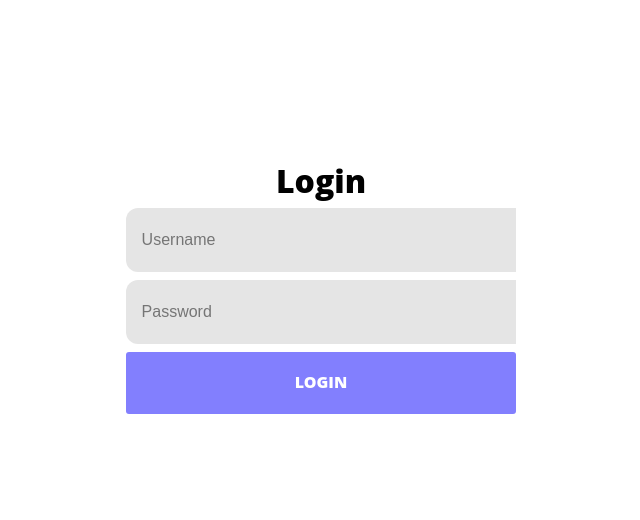
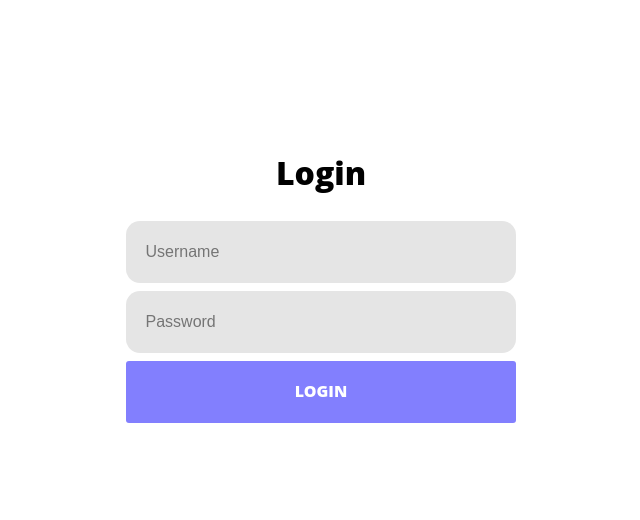
Before and after one commit to Yuri006/MissedWall, a Flask app: page /login in a window 1280 px wide. Shown: the top 520 px of the page, without its empty margins (319-959 px from the left). Run offline with Flask 2, Linux system fonts and the light colour scheme; some libraries are stand-ins or nearby versions.

Commit message:
create interactive login page, and working db

```diff
--- a/app.py
+++ b/app.py
@@ -2,6 +2,8 @@
 from wall_db import *
 
 app = Flask(__name__)
+global main_db
+main_db = MainDB('wall.db')
 
 
 @app.route('/admin')
@@ -11,15 +13,21 @@
 
 @app.route('/login')
 def login():
+    if (request.cookies.get('username') is not None) and (request.cookies.get('password') is not None):
+        return redirect(
+            '/cgi-bin/login?username=' + request.cookies.get('username') + '&password=' + request.cookies.get(
+                'password'))
     return render_template('login_page.html')
 
 
-'''
 @app.route('/wall')
 def main_wall():
-    return render_template('wall.html')
+    username = request.cookies.get('username')
+    password = request.cookies.get('password')
+    return render_template('wall.html', name=username, password=password)
 
 
+'''
 @app.route('/registration')
 def reg():
     return render_template('reg.html')
@@ -31,21 +39,29 @@
     return render_template('Index.html')
 
 
-@app.route('/cgi-bin/')
-def cgi():
-    name = request.args.get('username')
-    password = request.args.get('password')
-    res = make_response('')
-    res.set_cookie('username', name, max_age=60 * 60 * 24 * 365 * 2)
-    res.set_cookie('password', password, max_age=60 * 60 * 24 * 365 * 2)
-    print(name, password)
-    return render_template('Index.html')
-
-
-@app.route('/cookie/')
-def getcookie():
-    name = request.cookies.get('name')
-    return '<h1>welcome ' + name + '</h1>'
+@app.route('/cgi-bin/<action>')
+def cgi(action):
+    if action == 'login':
+        name = request.args.get('username')
+        password = request.args.get('password')
+        correct = main_db.check_password(name, password)
+        if not correct:
+            resp = make_response(redirect('/wall'))
+            resp.set_cookie('username', name, max_age=60 * 60 * 24 * 365 * 2)
+            resp.set_cookie('password', password, max_age=60 * 60 * 24 * 365 * 2)
+            return resp
+        else:
+            if (request.cookies.get('username') is not None) and (request.cookies.get('password') is not None):
+                resp = make_response(redirect('/login'))
+                resp.set_cookie('username', request.cookies.get('username'), max_age=0)
+                resp.set_cookie('password', request.cookies.get('password'), max_age=0)
+                return resp
+            return redirect('/login')
+    elif action == 'user_check':
+        nick = request.args.get('nick')
+        if not main_db.check_name(nick):
+            return '1'
+        return '0'
 
 
 @app.errorhandler(404)
@@ -53,18 +69,7 @@
     return render_template('404page.html'), 404
 
 
-@app.route('/cookie/')
-def cookie():
-    if not request.cookies.get(''):
-        res = make_response("Setting a cookie")
-
-    else:
-        res = make_response("Value of cookie foo is {}".format(request.cookies.get('foo')))
-    return res
-
-
 if __name__ == '__main__':
-    main_db = MainDB()
     # app.templates_auto_reload = True
     # app.jinja_env.auto_reload = True
     app.run()
--- /dev/null
+++ b/static/login_page.js
@@ -0,0 +1,21 @@
+/* import $ from "./jquery.module.js"; */
+import $ from "./jquery.module.js";
+
+export function checking_nickname() {
+    let nick = document.getElementById('nick-field').value
+    /* console.log(nick) */
+    let url = "/cgi-bin/user_check?nick=" + nick;
+    if (nick != ''){
+        $.get(url, function (data) {
+        if (data == '0') {
+            document.getElementById('nick-field').style.backgroundColor = '#b96e78'
+        } else {
+            document.getElementById('nick-field').style.backgroundColor = '#e5e5e5'
+        }
+        /* console.log(data) */
+    });
+    } else {
+        document.getElementById('nick-field').style.backgroundColor = '#e5e5e5'
+    }
+
+}
--- a/templates/login_page.html
+++ b/templates/login_page.html
@@ -9,25 +9,53 @@
             font-family: "Open Sans Extrabold";
             padding-top: 30px;
         }
-        .input100 {
+
+        #nick-field {
             color: #403866;
             line-height: 1.2;
             font-size: 16px;
             width: 100%;
             background-color: #e5e5e5;
             position: relative;
-
             display: block;
 
             height: 62px;
             border: none;
-            border-radius: 12px;
+            border-radius: 14px;
             margin-bottom: 2%;
-            padding-left: 4%;
+            box-sizing: border-box;
+            padding-left: 5%;
+
+            transition: background-color 0.7s linear;
+
+            /* transition: background-color 3s cubic-bezier(0.1, 0.8, 0.5, 2), color 3s 1s linear; */
+
+            /* transition-property: background-color, color;
+            transition-duration: 3s;
+            transition-delay: 0s, 1s;
+            transition-timing-function: cubic-bezier(0.1, 0.8, 0.5, 2), linear; */
 
         }
 
-        .wrap-login100 {
+        #passwd-field {
+            color: #403866;
+            line-height: 1.2;
+            font-size: 16px;
+            width: 100%;
+            background-color: #e5e5e5;
+            position: relative;
+            display: block;
+
+            height: 62px;
+            border: none;
+            border-radius: 14px;
+            margin-bottom: 2%;
+            box-sizing: border-box;
+            padding-left: 5%;
+
+        }
+
+        .login-div {
             width: 390px;
             background: #fff;
             border-radius: 10px;
@@ -38,9 +66,10 @@
             height: 400px;
         }
 
-        .login100-form-btn {
+        .login-btn {
             font-family: "Open Sans Extrabold";
             font-size: 16px;
+            overflow: hidden;
             color: #fff;
             line-height: 1.2;
             text-transform: uppercase;
@@ -59,37 +88,65 @@
             transition: all 0.4s;
         }
 
-        .login100-form-btn:hover {
+        .login-btn:hover {
             background-color: #403866;
         }
 
-        .wrap-login1 {
+        .login-mini-div {
             height: 25%;
             position: relative;
-            overflow: hidden;
         }
 
-        .input100::-moz-placeholder {text-indent: 0px;   transition: text-indent 0.3s ease;}
-        .input100:focus::-moz-placeholder {text-indent: 500px; transition: text-indent 0.3s ease;}
+        #nick-field::-moz-placeholder {
+            text-indent: 0px;
+            transition: text-indent 0.3s ease;
+        }
 
+        #passwd-field::-moz-placeholder {
+            text-indent: 0px;
+            transition: text-indent 0.3s ease;
+        }
+
+        #nick-field:focus::-moz-placeholder {
+            text-indent: 500px;
+            transition: text-indent 0.3s ease;
+        }
+
+        #passwd-field:focus::-moz-placeholder {
+            text-indent: 500px;
+            transition: text-indent 0.3s ease;
+        }
     </style>
 </head>
 <body>
-<div class='wrap-login100'>
-    <div class='wrap-login1'>
+<div class='login-div'>
+    <div class='login-mini-div'>
         <h1>Login</h1>
     </div>
-    <form action='/cgi-bin/login' method="get">
-        <div class='wrap-login1'>
-            <input type="text" class='input100' name="username" placeholder="Username">
+    <form action='cgi-bin/login' method="get">
+        <div class='login-mini-div'>
+            <input type="text" id='nick-field' name="username" placeholder="Username">
         </div>
-        <div class='wrap-login1'>
-            <input type="password" class='input100' name="password" placeholder="Password">
+        <div class='login-mini-div'>
+            <input type="password" id='passwd-field' name="password" placeholder="Password">
         </div>
-        <div class='wrap-login1'>
-            <input class='login100-form-btn' type="submit" value="Login">
+        <div class='login-mini-div'>
+            <input class='login-btn' type="submit" value="Login">
         </div>
     </form>
+    <script type='module'>
+        import {checking_nickname} from "../static/login_page.js";
+
+        let field = document.getElementById("nick-field");
+        let current_value = field.value
+        field.addEventListener("input", function () {
+            if (current_value != field.value){
+                checking_nickname()
+                current_value = field.value
+            }
+        });
+        /* document.getElementById('nick-field').onchange = checking_nickname() */
+    </script>
 </div>
 </body>
 </html>
--- a/templates/wall.html
+++ b/templates/wall.html
@@ -5,6 +5,6 @@
     <title>Title</title>
 </head>
 <body>
-
+WALL {{ name }} {{ password }}
 </body>
 </html>
```
Also changed, not shown: wall_db.py (+55 -15 lines).
